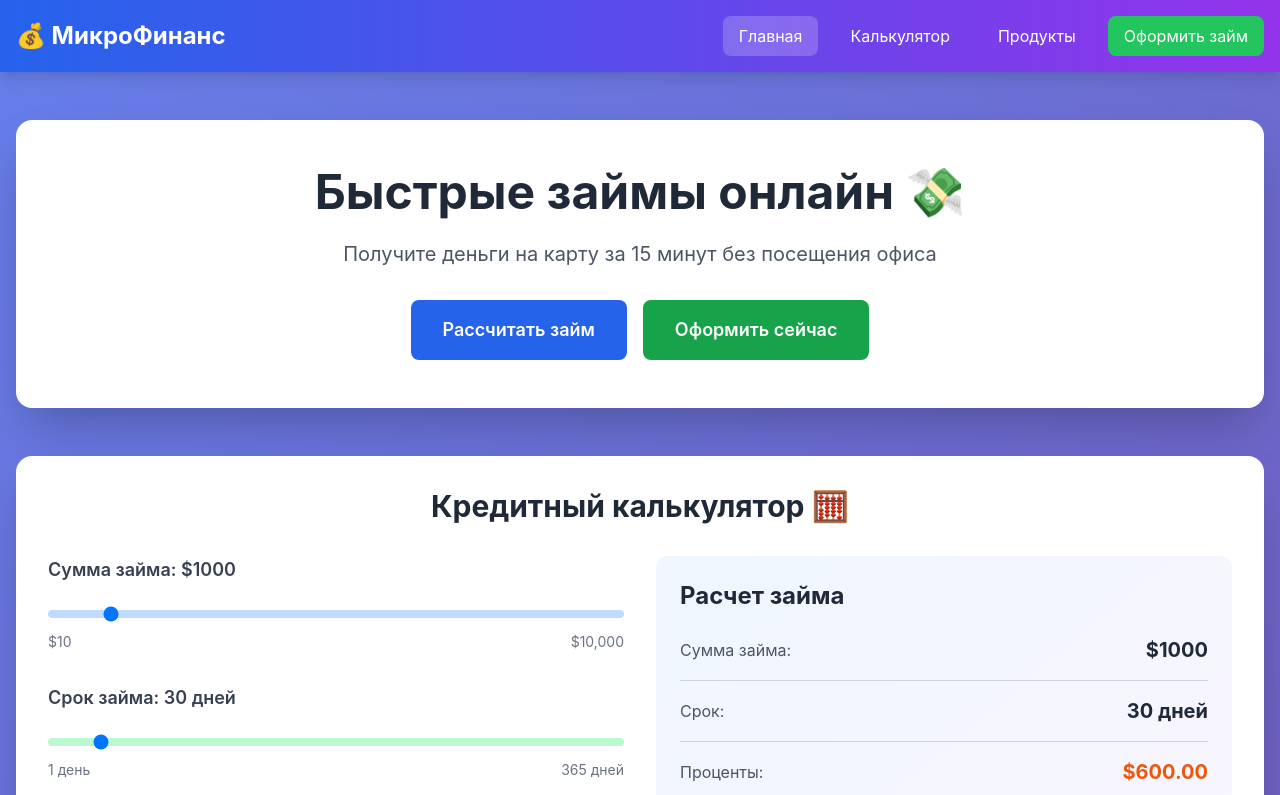
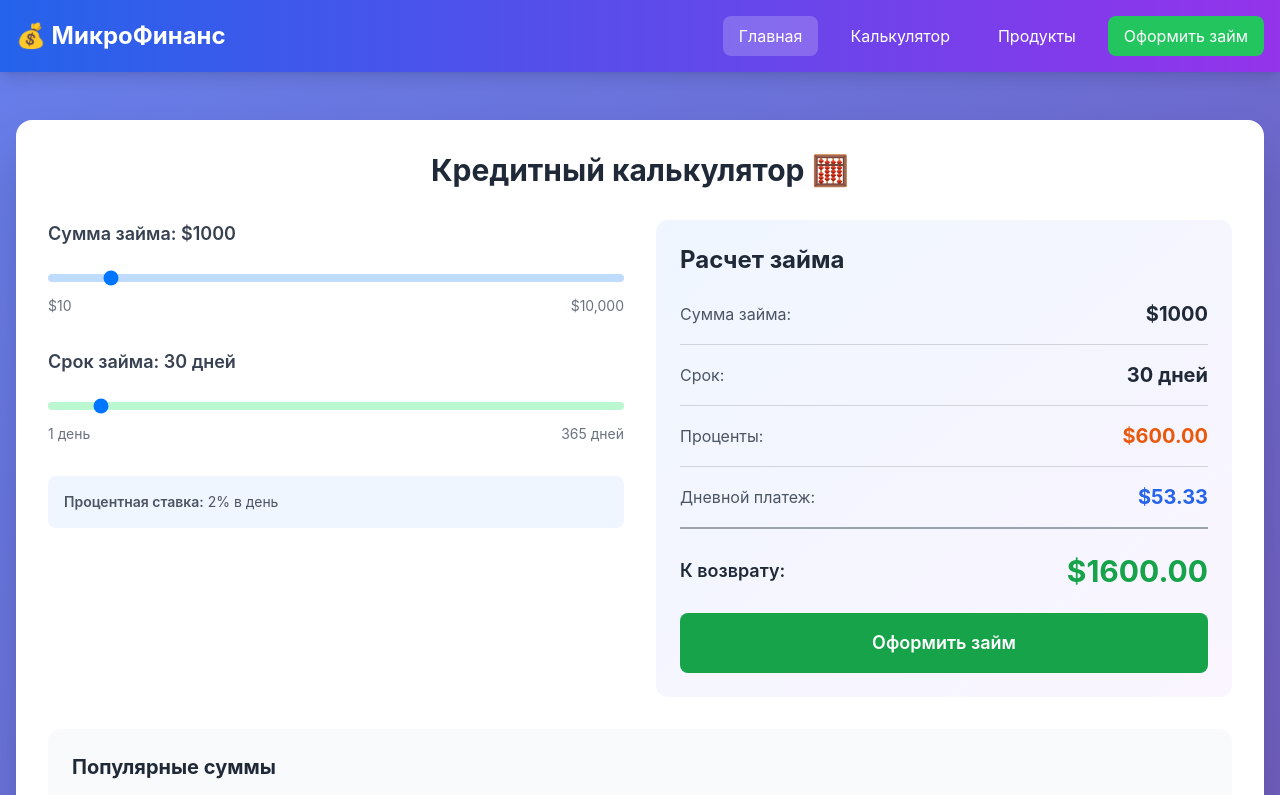
Before and after one commit to ioanngrigorev/microfinance-frontend, a React (Vite) app: page / in a window 1280 px wide. Shown: the top 795 px of the page. Built offline with nearby package versions, Linux system fonts and the light colour scheme.

Commit message:
Remove hero section from homepage

```diff
--- a/src/pages/HomePage.jsx
+++ b/src/pages/HomePage.jsx
@@ -19,31 +19,6 @@ function HomePage() {
   const payment = calculatePayment()
   return (
     <div className="container mx-auto px-4 py-12">
-      {/* Hero Section */}
-      <div className="bg-white rounded-2xl shadow-2xl p-12 mb-12">
-        <div className="text-center">
-          <h1 className="text-5xl font-bold text-gray-800 mb-6">
-            Быстрые займы онлайн 💸
-          </h1>
-          <p className="text-xl text-gray-600 mb-8">
-            Получите деньги на карту за 15 минут без посещения офиса
-          </p>
-          <div className="flex gap-4 justify-center">
-            <Link
-              to="/calculator"
-              className="bg-blue-600 hover:bg-blue-700 text-white px-8 py-4 rounded-lg text-lg font-semibold transition"
-            >
-              Рассчитать займ
-            </Link>
-            <Link
-              to="/application"
-              className="bg-green-600 hover:bg-green-700 text-white px-8 py-4 rounded-lg text-lg font-semibold transition"
-            >
-              Оформить сейчас
-            </Link>
-          </div>
-        </div>
-      </div>
 
       {/* Кредитный калькулятор */}
       <div className="bg-white rounded-2xl shadow-2xl p-8 mb-12">
```
